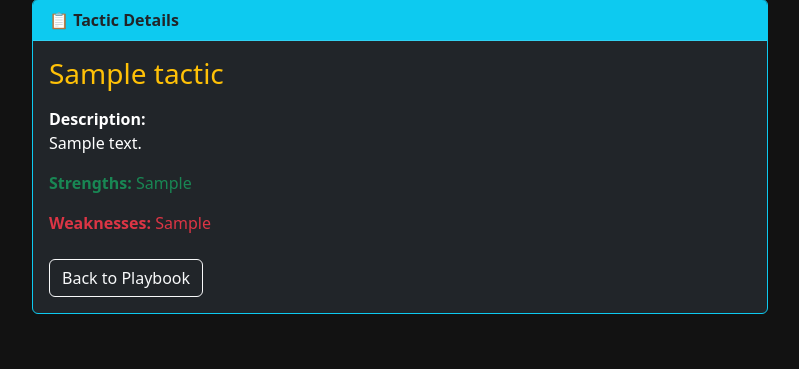
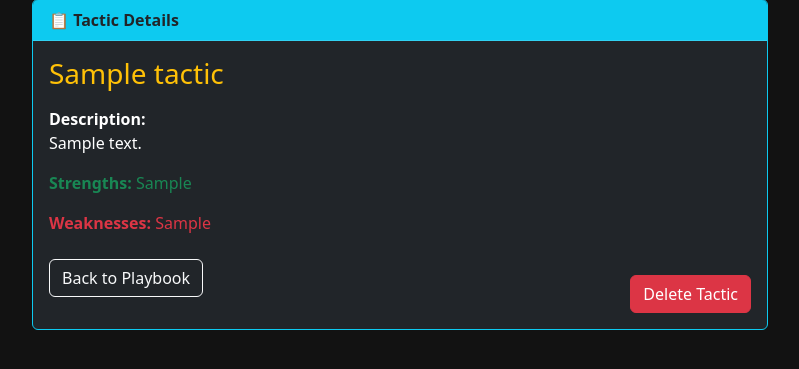
Before and after one commit to jamInwza007x/hoop-analytics, a Flask app: page /tactics/1 in a window 1280 px wide. Shown: the part 82-451 px from the top of the page, without its empty margins (240-1039 px from the left). Run offline with Flask 3, Linux system fonts and the light colour scheme; tables that the repository leaves empty hold one stand-in row (values such as "Sample post").

Commit message:
Add delete button UI to tactic detail page

```diff
--- a/templates/tactic_detail.html
+++ b/templates/tactic_detail.html
@@ -13,7 +13,9 @@
                 <p class="text-success"><strong>Strengths:</strong> {{ tactic.strength }}</p>
                 <p class="text-danger"><strong>Weaknesses:</strong> {{ tactic.weakness }}</p>
                 <div class="mt-4">
-                    <a href="/tactics" class="btn btn-outline-light">Back to Playbook</a>
+                    <a href="/tactics" class="btn btn-outline-light">Back to Playbook</a><form action="/tactics/delete/{{ tactic.id }}" method="POST" class="d-inline float-end mt-3">
+    <button type="submit" class="btn btn-danger">Delete Tactic</button>
+</form>
                 </div>
             </div>
         </div>
```
